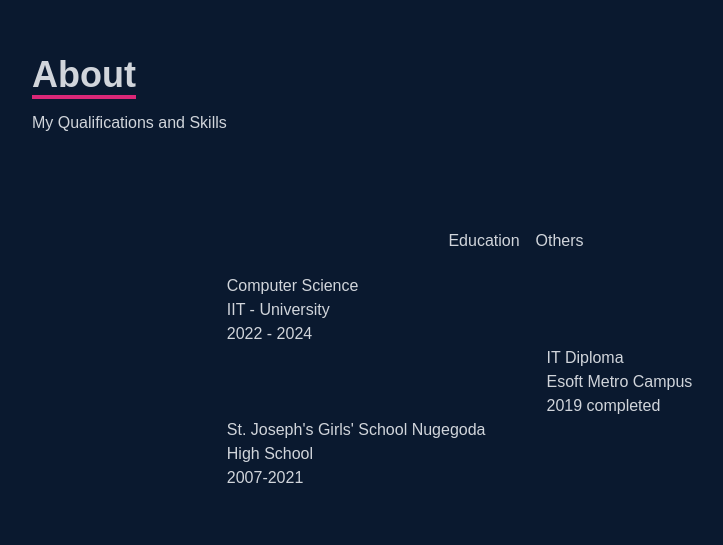
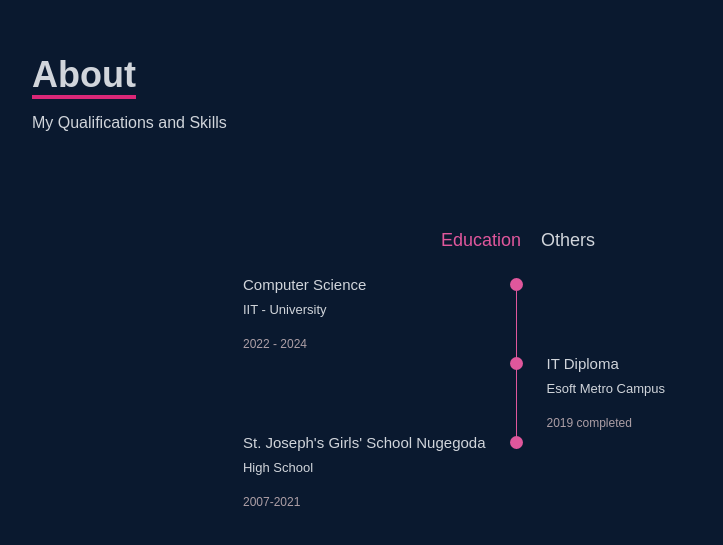
Before and after one commit to chathunipr/portfolio, a React (Create React App) app: page / in a window 1280 px wide. Shown: the part 877-1422 px from the top of the page, without its empty margins (124-847 px from the left). Built offline with nearby package versions, Linux system fonts and the light colour scheme.

Commit message:
Updating the styles

```diff
--- a/src/index.css
+++ b/src/index.css
@@ -2,22 +2,20 @@
 @tailwind components;
 @tailwind utilities;
 
-
 @import url('https://fonts.googleapis.com/css2?family=Poppins:ital,wght@0,100;0,200;0,300;0,400;0,500;0,600;0,700;0,800;0,900;1,100;1,200;1,300;1,400;1,500;1,600;1,700;1,800;1,900&display=swap');
 
-body{
-  font-family: "Poppins", sans-serif;
+body {
+  font-family: 'Poppins', sans-serif;
 }
 
-@layer base{
+@layer base {
   /* body{
     @apply font-[Raleway];
   } */
-  li{
+  li {
     @apply px-4;
     @apply cursor-pointer;
   }
-
 }
 
 .content-div {
@@ -27,37 +25,49 @@ body{
   height: 250px;
 }
 
-.content-div:hover{
+.content-div:hover {
   /* background-image:
   linear-gradient(
     to right,
     rgba(66, 66, 66, 0),
     hsla(240, 1%, 27%, 0.227)
   )!Important; */
-background-color: #000000ed;
+  background-color: #000000ed;
 }
 
+/* SVG color */
+.home__blob {
+  fill: #db2777;
+  transition: 0.3s;
+}
+
+.home__blob-img {
+  width: 170px;
+  transition: 0.3s;
+}
+
+.home__blob-img:hover {
+  transform: translateY(-0.125rem);
+}
+
+.home__blob:hover {
+  transform: translateY(-2rem);
+}
 
 /*==================== QUALIFICATION ====================*/
-.qualification__tabs {
-  display: flex;
-  justify-content: space-evenly;
-  margin-bottom: var(--mb-2);
-}
-
 .qualification__button {
-  font-size: var(--h3-font-size);
-  font-weight: var(--font-medium);
+  font-size: 1.125rem;
+  font-weight: 500;
   cursor: pointer;
 }
 
 .qualification__button:hover {
-  color: var(--first-color);
+  color: hsl(4650, 69%, 61%);
 }
 
 .qualification__icon {
   font-size: 1.8rem;
-  margin-right: var(--mb-0-25);
+  margin-right: 0.25rem;
 }
 
 .qualification__data {
@@ -67,26 +77,26 @@ background-color: #000000ed;
 }
 
 .qualification__title {
-  font-size: var(--normal-font-size);
-  font-weight: var(--font-medium);
+  font-size: 0.938rem;
+  font-weight: 500;
 }
 
 .qualification__subtitle {
   display: inline-block;
-  font-size: var(--small-font-size);
-  margin-bottom: var(--mb-1);
+  font-size: 0.813rem;
+  margin-bottom: 1rem;
 }
 
 .qualification__calendar {
-  font-size: var(--smaller-font-size);
-  color: var(--text-color-light);
+  font-size: 0.75rem;
+  color: hsl(4650, 8%, 65%);
 }
 
 .qualification__rounder {
   display: inline-block;
   width: 13px;
   height: 13px;
-  background-color: var(--first-color);
+  background-color: hsl(4650, 69%, 61%);
   border-radius: 50%;
 }
 
@@ -94,18 +104,10 @@ background-color: #000000ed;
   display: block;
   width: 1px;
   height: 100%;
-  background-color: var(--first-color);
+  background-color: hsl(4650, 69%, 61%);
   transform: translate(6px, -7px);
 }
 
-.qualification [data-content] {
-  display: none;
+.qualification__active {
+  color: hsl(4650, 69%, 61%);
 }
-
-.qualification__active[data-content] {
-  display: block;
-}
-
-.qualification__button.qualification__active {
-  color: var(--first-color);
-}
```
